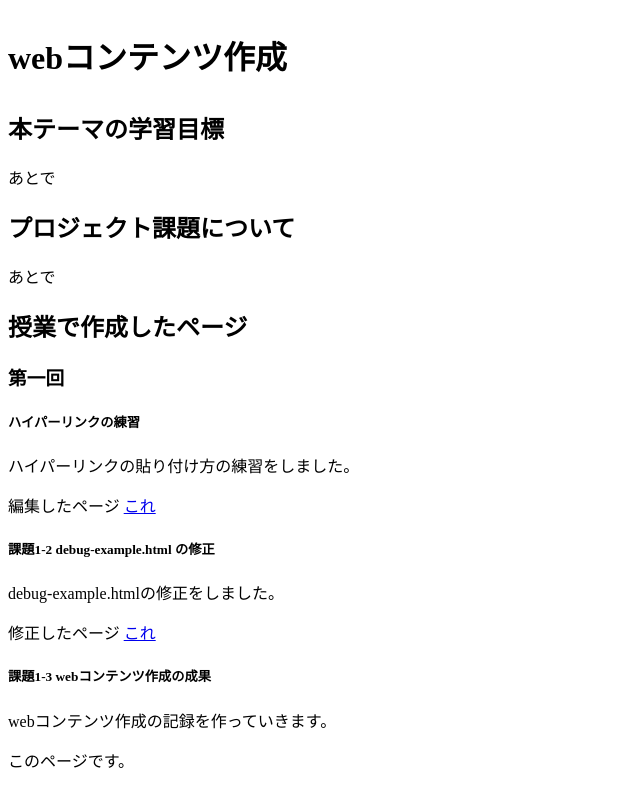
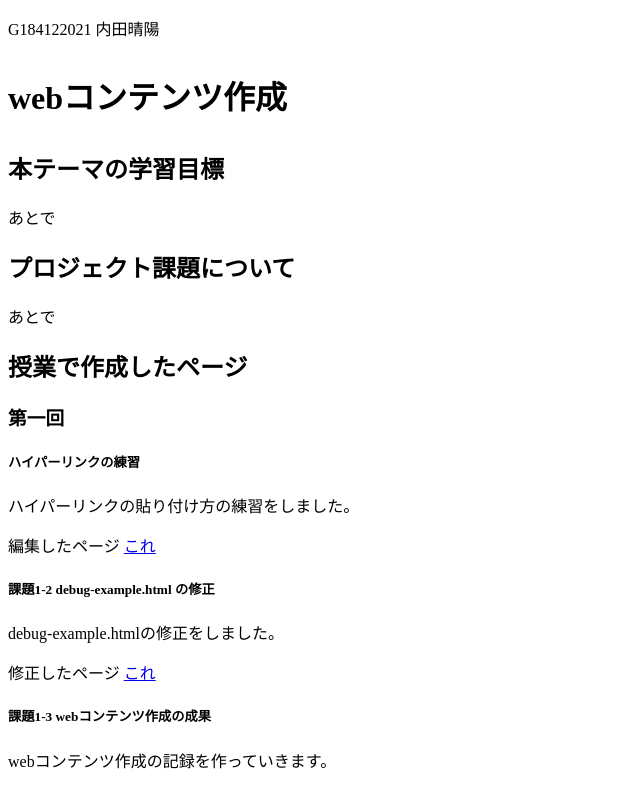
Before and after one commit to G184122021/medialabo, a plain HTML site: page index.html in a window 1280 px wide. Shown: the top 785 px of the page, without its empty margins (0-640 px from the left). Drawn offline with Linux system fonts and the light colour scheme.

Commit message:
aaaaaaaaaaaaaaaaaaaaaaaaaaaaaaaaaaaaaaaaaaaaaaaaaaaaaaa

```diff
--- a/index.html
+++ b/index.html
@@ -2,9 +2,10 @@
 <html>
   <head>
     <meta charset="utf-8">
-    <title>web作成</title>
+    <title>web画像集</title>
   </head>
   <body>
+    <p>G184122021 内田晴陽</p>
     <h1>
       <p>webコンテンツ作成</p>
     </h1>
```
